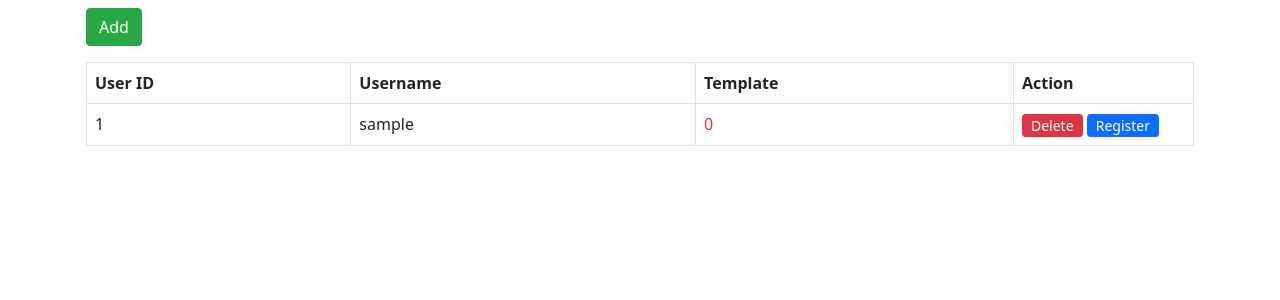
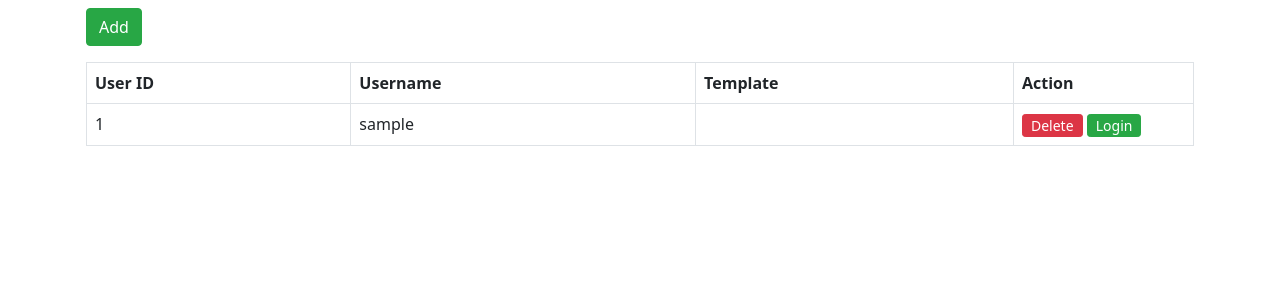
Before and after one commit to hendrapaiton/sidik, a Django app: page /user/ in a window 1280 px wide. Shown: the part 56-356 px from the top of the page. Run offline with Django 3.2, Linux system fonts and the light colour scheme; tables that the repository leaves empty hold one stand-in row (values such as "Sample post"); some libraries are stand-ins or nearby versions.

Commit message:
Register or Login button where fingerdata exists

```diff
--- /dev/null
+++ b/apps/user/templatetags/template.py
@@ -0,0 +1,27 @@
+import base64
+
+from django import template
+from django.utils.html import format_html
+
+from apps.user.models import Finger
+
+register = template.Library()
+
+
+@register.simple_tag
+def template(value):
+    finger = Finger.objects.filter(username__id=value).exists()
+    if finger:
+        baseurl = 'http://localhost:8000/user/verification'
+        data = baseurl + '?user_id=' + str(value)
+        data = data.encode('ascii')
+        data = base64.b64encode(data)
+        data = data.decode('ascii')
+        return format_html('<a id="verification" href="finspot:FingerspotVer;' + data + '" class="btn btn-sm btn-success py-0">Login</a>')
+    else:
+        baseurl = 'http://localhost:8000/user/register'
+        data = baseurl + '?user_id=' + str(value)
+        data = data.encode('ascii')
+        data = base64.b64encode(data)
+        data = data.decode('ascii')
+        return format_html('<a id="register" href="finspot:FingerspotReg;' + data + '" class="btn btn-sm btn-primary py-0">Register</a>')
--- a/apps/user/views.py
+++ b/apps/user/views.py
@@ -1,4 +1,3 @@
-import base64
 import hashlib
 
 from django.http import HttpResponse
@@ -111,11 +110,10 @@ def process_verification(request):
     pass
 
 
-@register.filter(name='encrypt_register')
-def encrypt_id(value):
-    baseurl = 'http://localhost:8000/user/register'
-    data = baseurl + '?user_id=' + str(value)
-    data = data.encode('ascii')
-    data = base64.b64encode(data)
-    data = data.decode('ascii')
-    return data
+@register.filter(name='finger_template')
+def finger_template(value):
+    finger = Finger.objects.filter(username__id=value).exists()
+    if finger:
+        return 1
+    else:
+        return 0
--- a/templates/apps/user/index.html
+++ b/templates/apps/user/index.html
@@ -1,5 +1,6 @@
 {% extends 'layout/base.html' %}
 {% load static %}
+{% load template %}
 {% block content %}
     <div class="container">
         <div class="row mt-2">
@@ -24,10 +25,10 @@
                     <tr>
                         <td>{{ user.id }}</td>
                         <td>{{ user.username }}</td>
-                        <td class="text-danger">0</td>
+                        <td class="text-danger" id="template"></td>
                         <td width="180">
                             <a href="{% url 'user-delete' user.id %}" class="btn btn-sm btn-danger py-0">Delete</a>
-                            <a href="finspot:FingerspotReg;?user_id={{ user.id }}" class="btn btn-sm btn-primary py-0">Register</a>
+                            {% template user.id %}
                         </td>
                     </tr>
                     {% endfor %}
```
